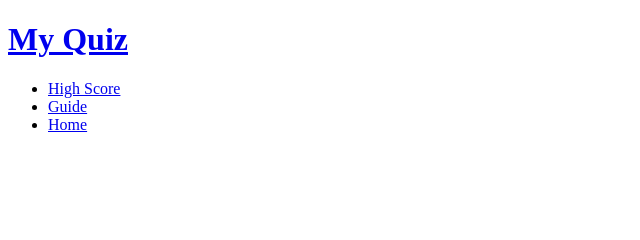
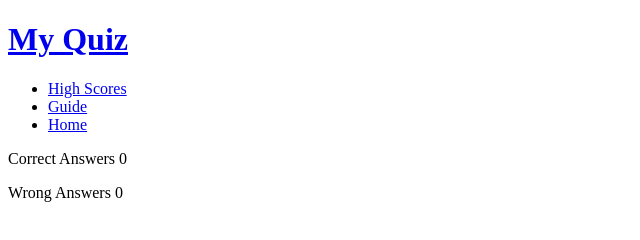
Before and after one commit to jtm2021/my-quiz, a plain HTML site: page index.html in a window 1280 px wide. Shown: the whole page, without its empty margins (0-640 px from the left). Drawn offline with Linux system fonts and the light colour scheme.

Commit message:
Add basic html structure for score area

```diff
--- a/index.html
+++ b/index.html
@@ -15,7 +15,7 @@
         <nav>
             <ul id="menu">
                 <li>
-                    <a href="#">High Score</a>
+                    <a href="#">High Scores</a>
                 </li>
                 <li>
                     <a href="#">Guide</a>
@@ -26,7 +26,13 @@
             </ul>
         </nav>
     </header>
+    <div class="game-area">
 
+    </div>
+    <div class="score-area">
+        <p class="scores">Correct Answers <span id="correct">0</span></p>
+        <p class="scores">Wrong Answers <span id="wrong">0</span></p>
+    </div>
     <script src="assets/js/script.js"></script>
 </body>
 </html>
```
